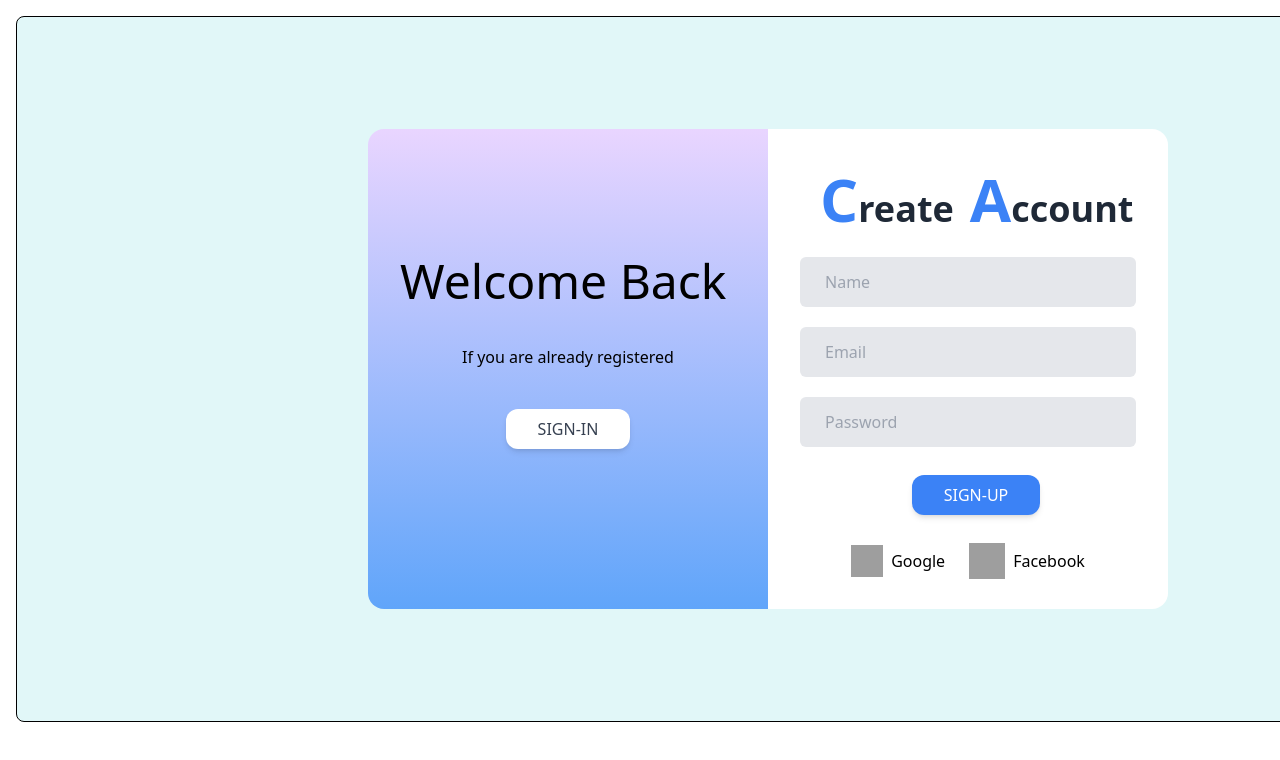
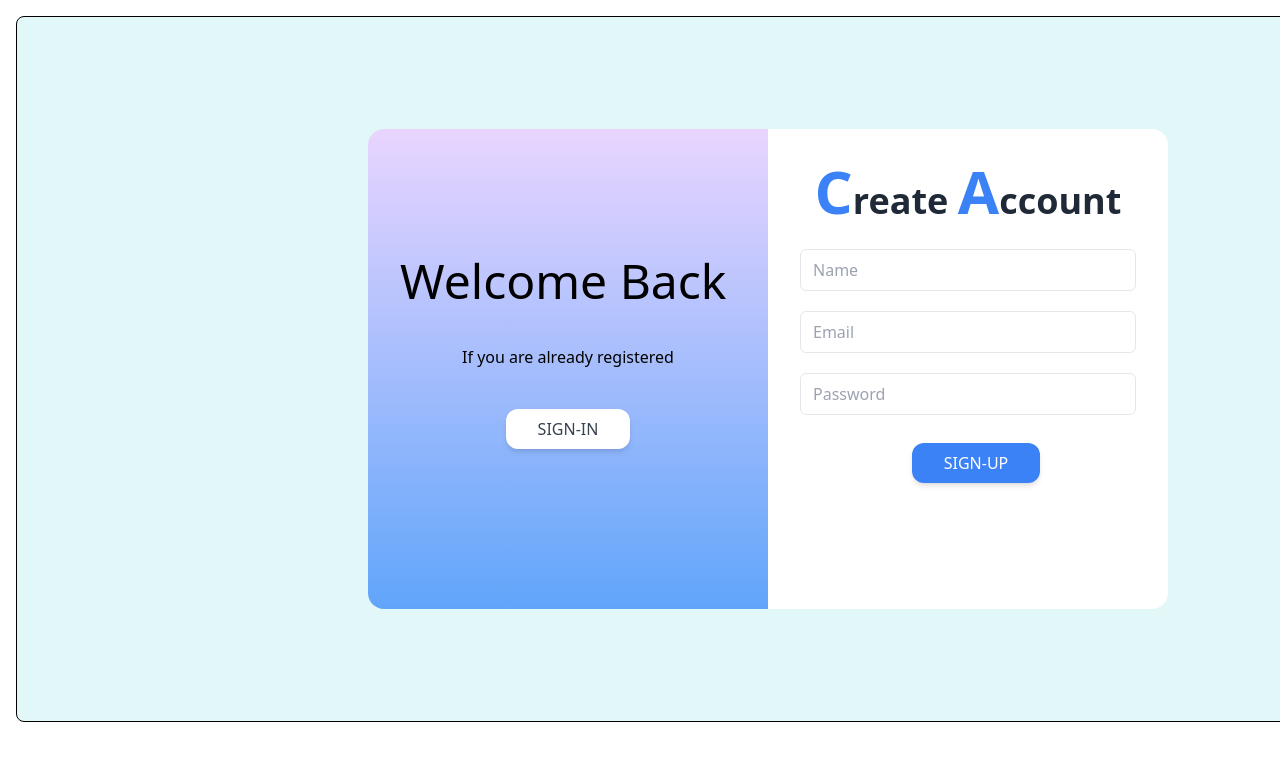
Before and after one commit to Raktim-Koner/customer-relationship-management, a React (Create React App) app: page /signup in a window 1280 px wide. Shown: the top 760 px of the page. Built offline with nearby package versions, Linux system fonts and the light colour scheme; grey boxes are pictures that could not be loaded.

Commit message:
Linked Profile icon, SignIn and SignUp Page with API

```diff
--- /dev/null
+++ b/src/Api.js
@@ -0,0 +1,2 @@
+export const API_URL = "https://api.jsonbin.io/v3/b/68a35031d0ea881f405c99dd";
+export const API_KEY = "$2a$10$G/HlnQAYpisDw2MDqTuJqefIWbRD3NM39enboXGgbNomTtQZiSmYG";
--- a/src/Components/NavbarIcon/Usericon.js
+++ b/src/Components/NavbarIcon/Usericon.js
@@ -2,46 +2,48 @@ import React, { useState } from "react";
 import userIcon from "../../Assets/usericon.png";
 import Closeicon from "../../Assets/Closeicon.png";
 import signout from "../../Assets/signout.png.png";
+import { useNavigate } from "react-router-dom";
 
 const Usericon = () => {
   const [isOpen, setIsOpen] = useState(false);
+  const navigate = useNavigate();
 
-  const toggleMenu = () => {
-    setIsOpen(!isOpen);
+  const user = JSON.parse(localStorage.getItem("user"));
+
+  const handleSignOut = () => {
+    localStorage.removeItem("user");
+    navigate("/signin");
   };
 
   return (
     <div className="relative">
-      {/* User Icon */}
       <img
         src={userIcon}
         alt="Usericon"
         className="h-9 w-9 cursor-pointer"
-        onClick={toggleMenu}
+        onClick={() => setIsOpen(!isOpen)}
       />
 
-      {/* Dropdown Menu */}
       {isOpen && (
-        <div className="absolute right-0 mt-2  w-80 bg-white shadow-lg rounded-3xl p-8 z-50">
-
-          {/* Top Row: Email + Close */}
-          <div className="flex justify-between -mt-5">
-            <p className="text-base text-black ml-[4rem]">abc@gmail.com</p>
+        <div className="absolute right-0 mt-2 w-80 bg-white shadow-lg rounded-3xl p-8 z-50">
+          <div className="flex justify-between">
+            <p className="text-base text-black ml-8">{user?.gmail}</p>
             <img
               src={Closeicon}
               alt="Close"
-              className="h-4 w-4 cursor-pointer hover:opacity-85 ml-[3rem] mt-2"
+              className="h-4 w-4  cursor-pointer"
               onClick={() => setIsOpen(false)}
             />
           </div>
 
           <div className="flex flex-col items-center mt-4">
             <div className="h-16 w-16 rounded-full bg-blue-300"></div>
-            <h3 className="mt-2 text-xl font-semibold">Hi, Ab!</h3>
+            <h3 className="mt-2 text-xl font-semibold">Hi, {user?.name}!</h3>
 
             <button className="mt-4 border border-black px-6 py-2 rounded-full text-base hover:bg-gray-100">
               Your Account
             </button>
+
             <button className="mt-4 border border-black rounded-bl-2xl rounded-full rounded-br-2xl text-base px-5 h-[2.5rem] w-[14rem] hover:bg-gray-100 flex items-center gap-2">
               <span className="flex items-center justify-center w-5 h-5 bg-gray-300 rounded-full text-black font-bold">
                 +
@@ -49,11 +51,15 @@ const Usericon = () => {
               Add another account
             </button>
 
-            {/* Sign out with Icon */}
-            <button className="mt-2 flex items-center gap-2 border border-black rounded-tl-2xl rounded-tr-2xl h-[2.5rem] w-[14rem] px-6 rounded-full hover:bg-gray-100 text-red-500 text-base hover:underline">
+
+             <button
+              className="mt-2 flex items-center gap-2 border border-black rounded-tl-2xl rounded-tr-2xl h-[2.5rem] w-[14rem] px-6 rounded-full hover:bg-gray-100 text-red-500 text-base hover:underline"
+              onClick={handleSignOut}
+            >
               <img src={signout} alt="Sign Out" className="h-4 w-4" />
-              <p className="ml-5">Sign out </p>
+              <p className="ml-5">Sign out</p>
             </button>
+
           </div>
         </div>
       )}
--- a/src/Components/SignInPage/SigninLeftModal.js
+++ b/src/Components/SignInPage/SigninLeftModal.js
@@ -1,33 +1,71 @@
-import React from 'react';
-import SignInInput from './SignInInput';
-import SignInButton from './SignInButton';
+import React, { useState } from "react";
+import { useNavigate } from "react-router-dom";
+import { API_URL, API_KEY } from "../../Api";
 
-const SignInLeftModal = () => (
-  <div className="p-8 bg-white w-[25rem] h-[30rem] rounded-l-2xl" >
-    <h2 className="text-4xl font-bold text-gray-800 mb-2">
-      <span className="text-blue-500 text-6xl font-semibold ml-24">S</span>ign <span className="text-blue-500 text-6xl font-semibold">I</span>n
-    </h2>
-    <p className="text-sm text-gray-600 mb-14 h-7 ml-24">Use email and password</p>
+const SignInLeftModal = () => {
+  const [form, setForm] = useState({ gmail: "", password: "" });
+  const navigate = useNavigate();
 
-    <SignInInput type="email" placeholder="Email" />
-    <SignInInput type="password" placeholder="Password" />
-    <SignInButton  />
+  const handleChange = (e) => {
+    setForm({ ...form, [e.target.name]: e.target.value });
+  };
 
-    <div className="text-right mr-[6.5rem] mt-4 text-sm text-black cursor-pointer">Forgot Password?</div>
+  const handleSignIn = async () => {
+    try {
+      const response = await fetch(API_URL, {
+        method: "GET",
+        headers: { "X-Master-Key": API_KEY },
+      });
 
+      const data = await response.json();
+      const users = data.record || [];
 
+      const user = users.find(
+        (u) => u.gmail === form.gmail && u.password === form.password
+      );
 
-    <div className="flex justify-center mt-12 space-x-6">
-      <button className="flex items-center space-x-2">
-        <img src="https://img.icons8.com/color/48/000000/google-logo.png" alt="Google" className="w-8 h-8" />
-        <span className="text-black">Google</span>
-      </button>
-      <button className="flex items-center space-x-2">
-        <img src="https://img.icons8.com/color/48/000000/facebook-new.png" alt="Facebook" className="w-9 h-9" />
-        <span className="text-black">Facebook</span>
+      if (user) {
+        localStorage.setItem("user", JSON.stringify(user));
+        navigate("/dashboard");
+      } else {
+        alert("Email / password is incorrect or Create an account.");
+        navigate("/signup");
+      }
+    } catch (error) {
+      console.error(error);
+      alert("Error signing in");
+    }
+  };
+
+  return (
+    <div className="p-8 bg-white w-[25rem] h-[30rem] rounded-l-2xl">
+      <h2 className="text-4xl font-bold text-gray-800 mb-2">
+        <span className="text-blue-500 text-6xl font-semibold ml-24">S</span>ign <span className="text-blue-500 text-6xl font-semibold">I</span>n
+        </h2>
+        <p className="text-sm text-gray-600 mb-14 h-7 mt-3 ml-24">Use email and password</p>
+      <input
+        name="gmail"
+        type="email"
+        placeholder="Email"
+        onChange={handleChange}
+        className="w-full mt-[0.2rem] border px-3 py-2 rounded-md"
+      />
+      <input
+        name="password"
+        type="password"
+        placeholder="Password"
+        onChange={handleChange}
+        className="w-full mt-5 border px-3 py-2 rounded-md"
+      />
+      <div className="text-right mr-[6.5rem] mt-4 text-sm text-black cursor-pointer">Forgot Password?</div>
+      <button
+        onClick={handleSignIn}
+        className="w-32 mt-7 bg-blue-500 text-white py-2 ml-28 rounded-xl hover:bg-blue-600"
+      >
+        SIGN-IN
       </button>
     </div>
-  </div>
-);
+  );
+};
 
 export default SignInLeftModal;
--- a/src/Components/SignUpPage/SignUpRightModel.js
+++ b/src/Components/SignUpPage/SignUpRightModel.js
@@ -1,38 +1,97 @@
-import React from 'react';
-import SignUpInput from './SignUpInput';
-import SignUpButton from './SignUpButton';
+import React, { useState } from "react";
+import { API_URL, API_KEY } from "../../Api.js";
+import { useNavigate } from "react-router-dom";
 
-const SignUpRightModel = () => (
-  <div className="p-8 bg-white w-[25rem] h-[30rem] rounded-r-2xl">
-    <h2 className="text-4xl font-bold text-gray-800 mb-2 text-center px-5 py-2 space-x-4">
-      <span className="text-blue-500 text-6xl font-semibold">C</span>reate{''}
-      <span className="text-blue-500 text-6xl font-semibold">A</span>ccount
-    </h2>
+const SignUpRightModel = () => {
+  const [form, setForm] = useState({ name: "", gmail: "", password: "" });
+  const navigate = useNavigate();
 
-    <SignUpInput type="text" placeholder="Name" />
-    <SignUpInput type="email" placeholder="Email" />
-    <SignUpInput type="password" placeholder="Password" />
-    <SignUpButton />
+  const handleChange = (e) => {
+    setForm({ ...form, [e.target.name]: e.target.value });
+  };
 
-    <div className="flex justify-center mt-7 space-x-6">
-      <button className="flex items-center space-x-2">
-        <img
-          src="https://img.icons8.com/color/48/000000/google-logo.png"
-          alt="Google"
-          className="w-8 h-8"
-        />
-        <span className="text-black">Google</span>
-      </button>
-      <button className="flex items-center space-x-2">
-        <img
-          src="https://img.icons8.com/color/48/000000/facebook-new.png"
-          alt="Facebook"
-          className="w-9 h-9"
-        />
-        <span className="text-black">Facebook</span>
+  const handleSignUp = async () => {
+    try {
+      const response = await fetch(API_URL, {
+        method: "GET",
+        headers: {
+          "X-Master-Key": API_KEY,
+        },
+      });
+
+      const data = await response.json();
+      const users = data.record || [];
+
+      // ✅ Check if email already exists (case-insensitive)
+      const userExists = users.some(
+        (user) => user.gmail.toLowerCase() === form.gmail.toLowerCase()
+      );
+
+      if (userExists) {
+        alert("Account already exists!");
+        return; // ❌ Stop signup if email exists
+      }
+
+      // Add new user if not exist
+      const newUsers = [...users, form];
+
+      await fetch(API_URL, {
+        method: "PUT",
+        headers: {
+          "Content-Type": "application/json",
+          "X-Master-Key": API_KEY,
+        },
+        body: JSON.stringify(newUsers),
+      });
+
+      // Save user in localStorage (to show in UserIcon later)
+      localStorage.setItem("user", JSON.stringify(form));
+
+      alert("Account Created Successfully!");
+      navigate("/dashboard"); // 🚀 Redirect to dashboard
+    } catch (error) {
+      console.error(error);
+      alert("Error creating account");
+    }
+  };
+
+  return (
+    <div className="p-8 bg-white w-[25rem] h-[30rem] rounded-r-2xl">
+      <h2 className="text-4xl font-bold text-gray-800 mb-2 text-center">
+        <span className="text-blue-500 text-6xl">C</span>reate{" "}
+        <span className="text-blue-500 text-6xl">A</span>ccount
+      </h2>
+
+      <input
+        name="name"
+        onChange={handleChange}
+        type="text"
+        placeholder="Name"
+        className="w-full mt-5 border px-3 py-2 rounded-md"
+      />
+      <input
+        name="gmail"
+        onChange={handleChange}
+        type="email"
+        placeholder="Email"
+        className="w-full mt-5 border px-3 py-2 rounded-md"
+      />
+      <input
+        name="password"
+        onChange={handleChange}
+        type="password"
+        placeholder="Password"
+        className="w-full mt-5 border px-3 py-2 rounded-md"
+      />
+
+      <button
+        onClick={handleSignUp}
+        className="w-32 ml-[7rem] mt-7 bg-blue-500 text-white py-2 rounded-xl shadow-md hover:bg-blue-600"
+      >
+        SIGN-UP
       </button>
     </div>
-  </div>
-);
+  );
+};
 
 export default SignUpRightModel;
```
